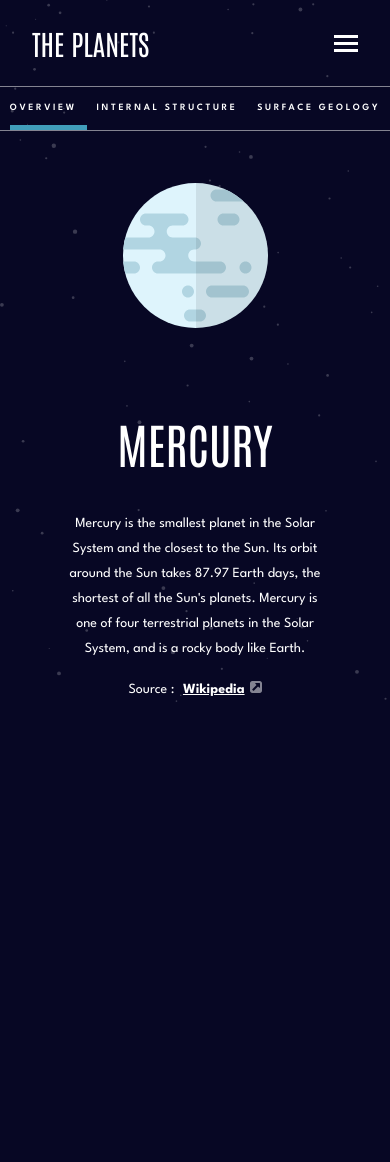
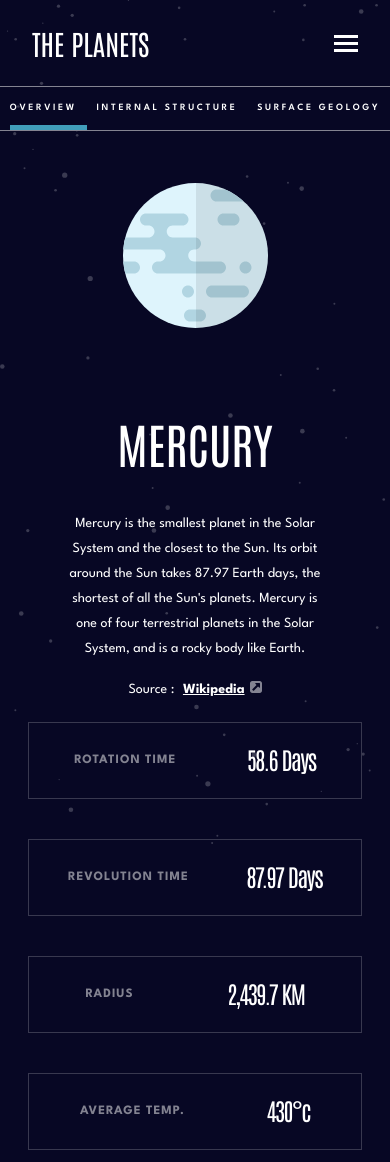
Before and after one commit to Dolpheus89/Planets-fact-site, a React (Vite) app: page / in a window 390 px wide. Shown: the top 1162 px of the page. Before the commit the page ends 844 px from the top, so only its background shows below. Built offline with nearby package versions, Linux system fonts and the light colour scheme.

Commit message:
add data section

```diff
--- /dev/null
+++ b/src/components/Data.jsx
@@ -0,0 +1,31 @@
+import getPlanetInfo from "./Findplanet";
+import "../css/Data.css"
+
+// eslint-disable-next-line react/prop-types
+function Data ({selectedPlanet}) {
+    const planetInfo = getPlanetInfo(selectedPlanet);
+
+    return (
+        <div id="datasContainer">
+            <div className="datas">
+                <h4>ROTATION TIME</h4>
+                <h2>{planetInfo.rotation}</h2>
+            </div>
+            <div className="datas">
+                <h4>REVOLUTION TIME</h4>
+                <h2>{planetInfo.revolution}</h2>
+            </div>
+            <div className="datas">
+                <h4>RADIUS</h4>
+                <h2>{planetInfo.radius}</h2>
+            </div>
+            <div className="datas">
+                <h4>AVERAGE TEMP.</h4>
+                <h2>{planetInfo.temperature}</h2>
+            </div>
+        </div>
+    )
+
+}
+
+export default Data
--- /dev/null
+++ b/src/components/Findplanet.js
@@ -0,0 +1,7 @@
+import planetData from "../../data.json";
+
+const getPlanetInfo = (selectedPlanet) => {
+  return planetData.find((planet) => planet.name === selectedPlanet);
+};
+
+export default getPlanetInfo;
--- a/src/components/MainInfos.jsx
+++ b/src/components/MainInfos.jsx
@@ -1,11 +1,11 @@
 import PropTypes from "prop-types";
 import {useState} from "react"
-import planetData from "../../data.json";
+import getPlanetInfo  from "./Findplanet";
 import "../css/MainInfos.css"
 
 function MainInfos ({selectedPlanet}) {
     const [imgsPLanet, setImgsPlanet] = useState("planet")
-    const planetInfo = planetData.find((planet) => planet.name === selectedPlanet);
+    const planetInfo = getPlanetInfo(selectedPlanet);
     const imgPlanet = planetInfo.images[imgsPLanet];
     let infos = planetInfo.overview
 
--- /dev/null
+++ b/src/css/Data.css
@@ -0,0 +1,65 @@
+#datasContainer {
+    display: flex;
+    justify-content: space-around;
+    margin-top: 15px;
+
+    .datas {
+        border: 1px solid var(--hover);
+        padding: 20px;
+        width: 20%;
+        max-width: 200px;
+
+        h4 {
+            color: var(--headingColor);
+        }
+    }
+}
+
+@media screen and (max-width:1024px) {
+    #datasContainer {
+        margin: 0 0 10px 0;
+        height: 90px;
+
+        .datas {
+            padding: 10px;
+            max-width: 150px;
+
+            h2 {
+                font-size: 1.5rem;
+            }
+
+            h4 {
+                font-size: 0.8rem;
+            }
+
+
+        }
+    }
+}
+
+@media screen and (max-width:775px) {
+    #datasContainer {
+        flex-direction: column;
+        align-items: center;
+        height: 100%;
+
+        .datas {
+            display: flex;
+            justify-content: space-around;
+            width: 80%;
+            max-width: none;
+            padding: 10px;
+            margin: 20px 0;
+
+            h2 {
+                font-size: 1.5rem;
+            }
+
+            h4 {
+                font-size: 0.8rem;
+                padding: 15px 0;
+            }
+
+        }
+    }
+}
--- a/src/css/MainInfos.css
+++ b/src/css/MainInfos.css
@@ -114,7 +114,7 @@
 
         #choiceContainer {
             flex: 1;
-            margin: 2rem;
+            margin: 2rem 2rem 0 2rem;
         }
     }
 
--- a/src/pages/Planets.jsx
+++ b/src/pages/Planets.jsx
@@ -1,6 +1,7 @@
 import { useState } from "react";
 import Navbar from "../components/NavBar"
 import MainInfos from "../components/MainInfos"
+import Data from "../components/Data";
 
 function Planets () {
     const [selectedPlanet, setSelectedPlanet] = useState("Mercury");
@@ -15,6 +16,7 @@ function Planets () {
             <Navbar onSelectPlanet={handleSelectPlanet}/>
             <main>
                 <MainInfos selectedPlanet={selectedPlanet}/>
+                <Data selectedPlanet={selectedPlanet}/>
             </main>
         </>
     )
```
